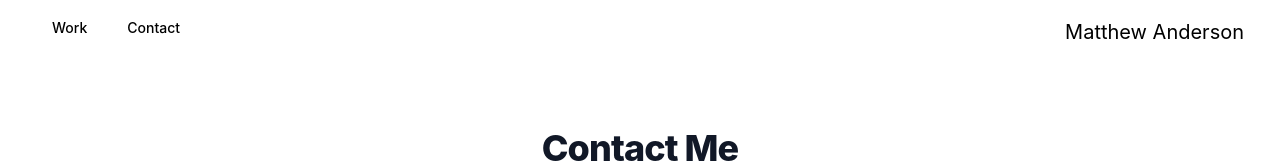
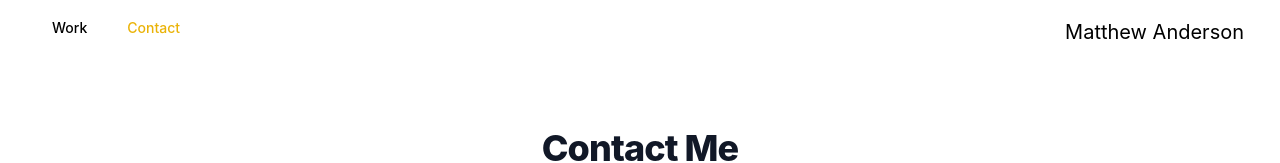
Before and after one commit to dwanerich/matthew-anderson, a React (Create React App) app: page /contact in a window 1280 px wide. Shown: the top 163 px of the page. Built offline with nearby package versions, Linux system fonts and the light colour scheme.

Commit message:
edited active state for links

```diff
--- a/src/Contact.js
+++ b/src/Contact.js
@@ -15,7 +15,7 @@ const Contact = () => {
           <form class="space-y-8 flex flex-col">
             <div>
               <label
-                for="email"
+                htmlFor="email"
                 class="block mb-2 text-sm font-medium text-gray-900 dark:text-gray-300"
               >
                 Name
--- a/src/Home.js
+++ b/src/Home.js
@@ -10,7 +10,7 @@ const Home = () => {
   return (
     <div class="w-full mx-auto">
       <ResponsiveMasonry columnsCountBreakPoints={columnsCountBreakPoints}>
-        <Masonry gutter={0}>
+        <Masonry gutter={'0'}>
           {images.map((image, id) => (
             <ImageContainer image={image} id={id} key={id} />
           ))}
--- a/src/Nav.js
+++ b/src/Nav.js
@@ -1,12 +1,12 @@
 import { WORK, CONTACT } from './routeConstants';
 import { Fragment } from 'react';
 import { Disclosure, Menu, Transition } from '@headlessui/react';
-import { Link } from 'react-router-dom';
+import { Link, useLocation } from 'react-router-dom';
 // import { Bars3Icon, BellIcon, XMarkIcon } from '@heroicons/react/24/outline'
 
 const navigation = [
   { name: 'Work', Link: WORK, current: false },
-  { name: 'Contact', href: CONTACT, current: false },
+  { name: 'Contact', Link: CONTACT, current: false },
 ];
 
 function classNames(...classes) {
@@ -14,6 +14,7 @@ function classNames(...classes) {
 }
 
 const Nav = () => {
+  const location = useLocation().pathname;
   return (
     <Disclosure as="nav" className="bg-white-800">
       {({ open }) => (
@@ -37,9 +38,9 @@ const Nav = () => {
                     {navigation.map((item) => (
                       <Link
                         key={item.name}
-                        to={item.name}
+                        to={item.Link}
                         className={classNames(
-                          item.current
+                          location.toLowerCase() === item.Link
                             ? 'text-yellow-500'
                             : 'text-black-300 hover:text-yellow-500',
                           'px-3 py-2 rounded-md text-sm font-medium h-10 '
@@ -111,9 +112,9 @@ const Nav = () => {
                 <Disclosure.Button
                   key={item.name}
                   as="a"
-                  href={item.href}
+                  href={item.Link}
                   className={classNames(
-                    item.current
+                    location.toLowerCase() === item.Link
                       ? 'text-yellow-500 w-24'
                       : 'text-black-300 hover:text-yellow-500',
                     'px-3 py-2 rounded-md text-lg font-medium h-10 mx-auto'
```
